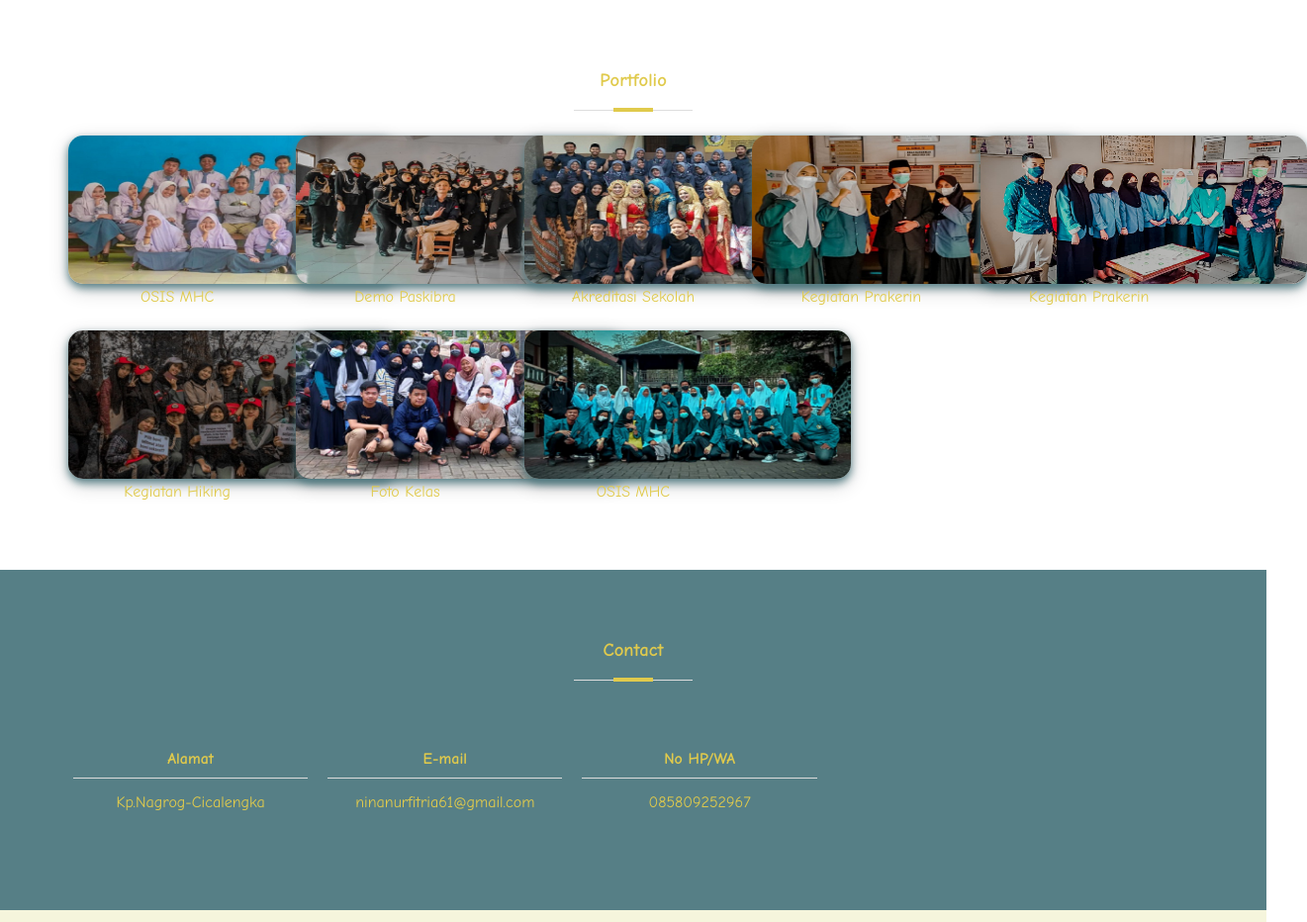
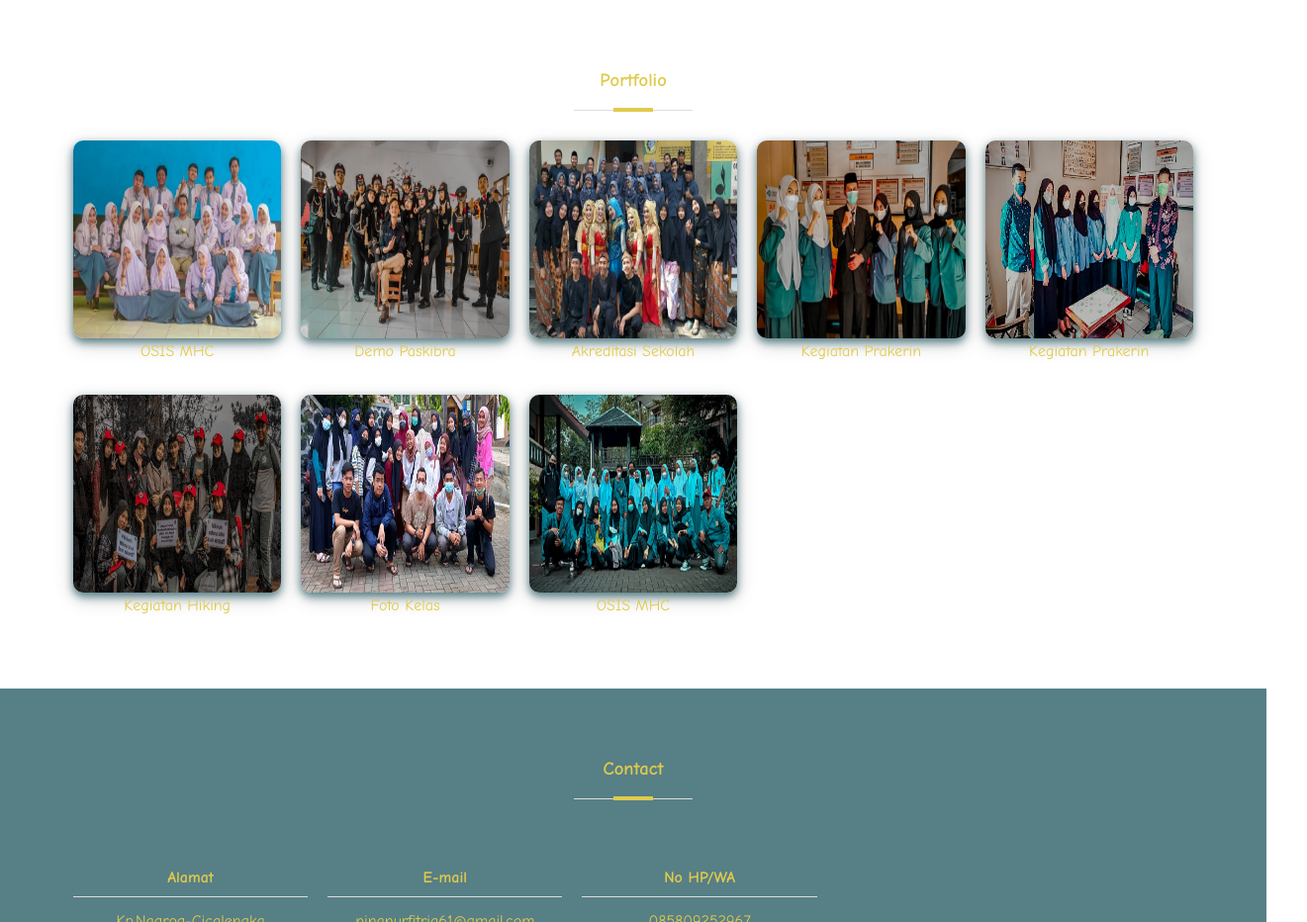
Before and after one commit to NinaNurfitria/Portfolio_NinaNur, a plain HTML site: page index.html in a window 1280 px wide. Shown: the part 1500-2432 px from the top of the page at 99% size, 1321 px wide, since content can reach past the window. Drawn offline with Linux system fonts and the light colour scheme; a script that the page names is missing.

Commit message:
Update style.css
ganti weight

```diff
--- a/css/style.css
+++ b/css/style.css
@@ -225,16 +225,16 @@ border-radius: 40px;
 .col-4 {
   width: 20%;
   box-sizing: border-box;
-  padding: 5px;
+  padding: 10px;
   float: left;
   text-align: center;
   margin-bottom: 15px;
 
 }
 .col-4 img {
-width: 150%;
-height: 150px;
-border-radius: 15px;
+width: 100%;
+height: 200px;
+border-radius: 10px;
 box-shadow:  0 4px 8px 0 rgba(86, 127, 134), 0 6px 20px 0 rgba(0,0,0,0.19);
 }
 
```
